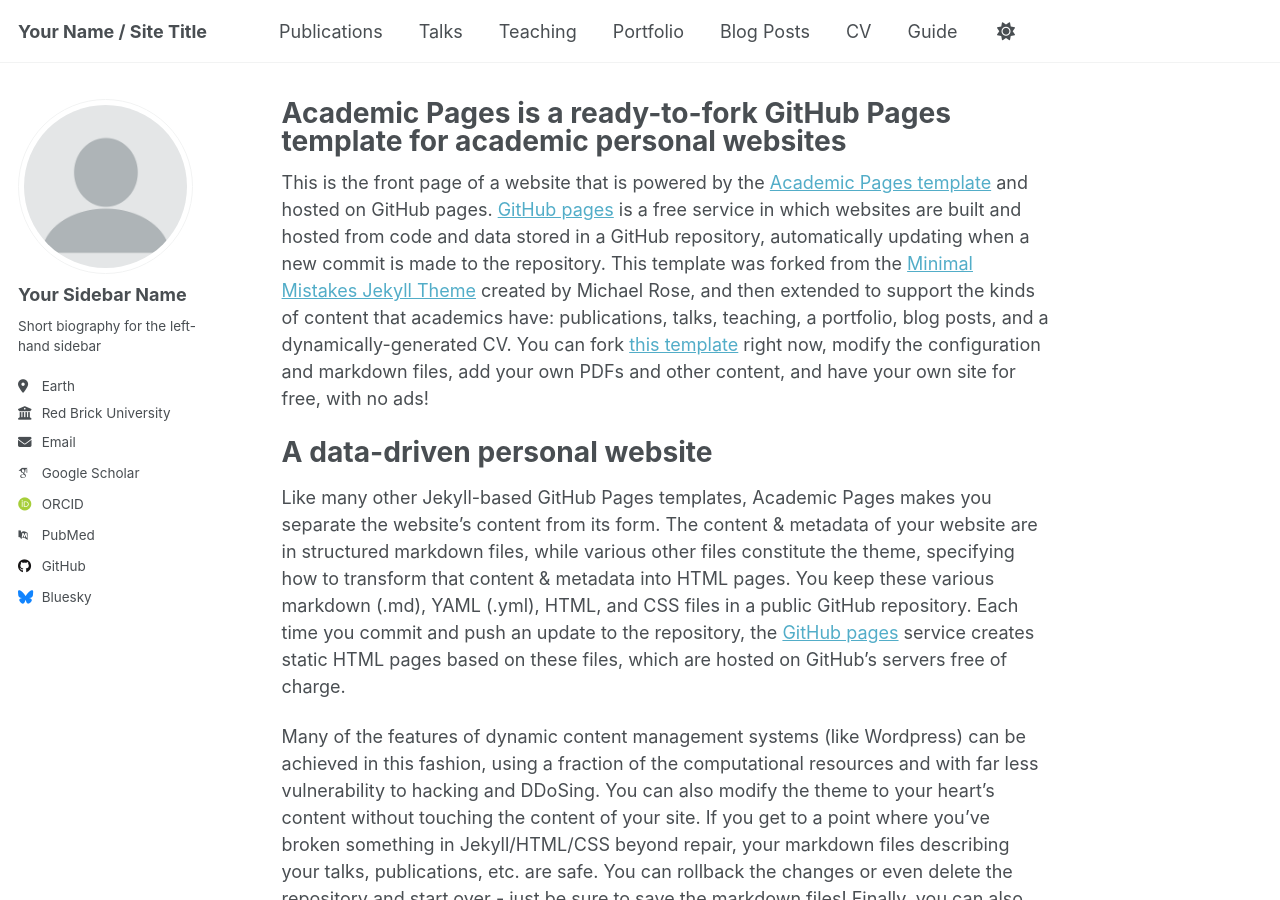
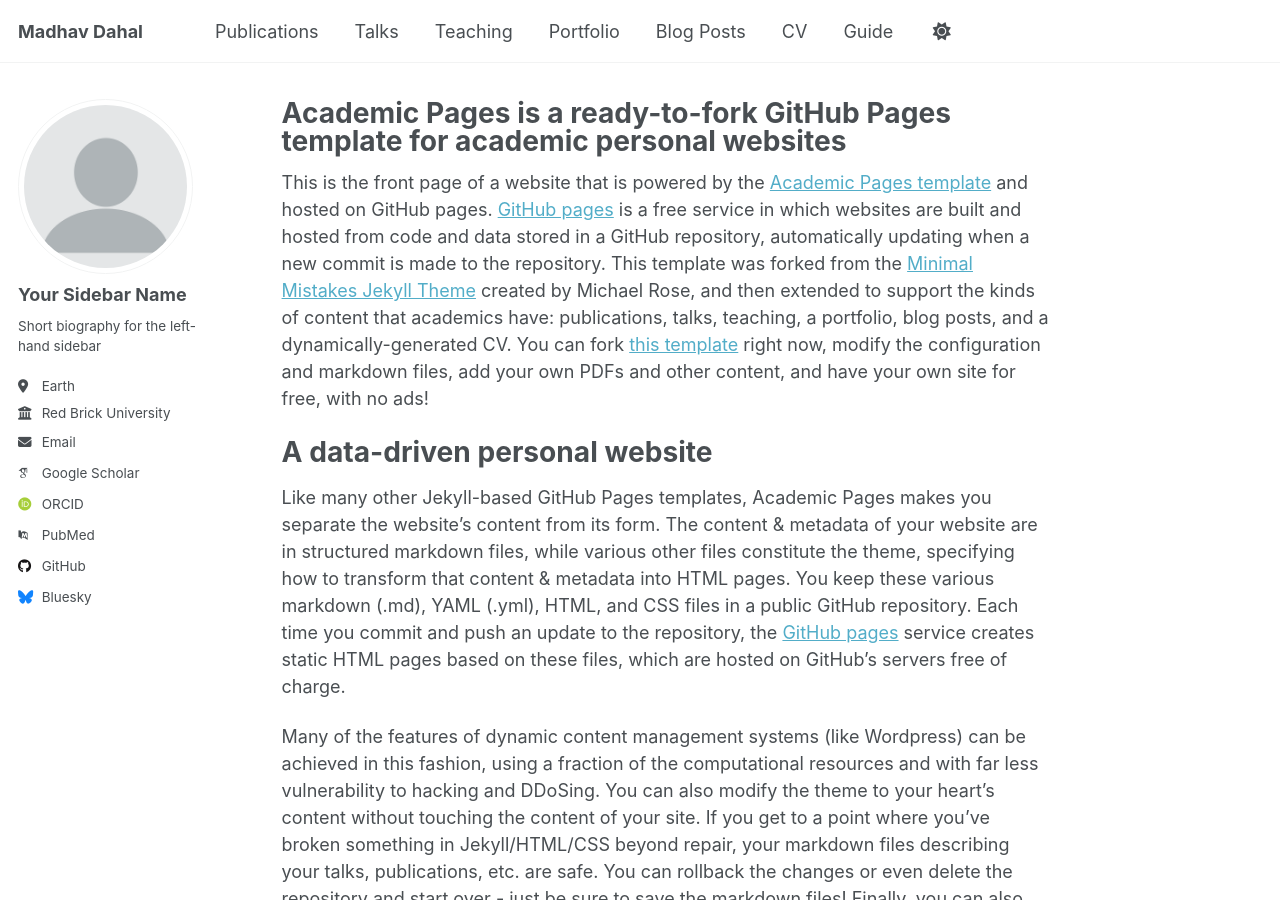
Before and after one commit to MadhavDahal08/madhav.github.io, a Jekyll site: the page built from _pages/about.md, in a window 1280 px wide and 900 px high. Built offline with Jekyll 4.4.1, drawn with Linux system fonts in a browser that asks for light colours; some web fonts are replaced.

Commit message:
Update _config.yml

```diff
--- a/_config.yml
+++ b/_config.yml
@@ -9,7 +9,7 @@
 # Basic Site Settings
 locale                   : "en-US"
 site_theme               : "default"
-title                    : "Your Name / Site Title"
+title                    : "Madhav Dahal"
 title_separator          : "-"
 name                     : &name "Your Name"
 description              : &description "personal description"
@@ -29,7 +29,7 @@ author:
   location         : "Earth"
   employer         : "Red Brick University"
   uri              : # URL
-  email            : "none@example.org"
+  email            : "mdahal24@student.oulu.fi"
 
   # Academic websites
   academia         : # URL
```
